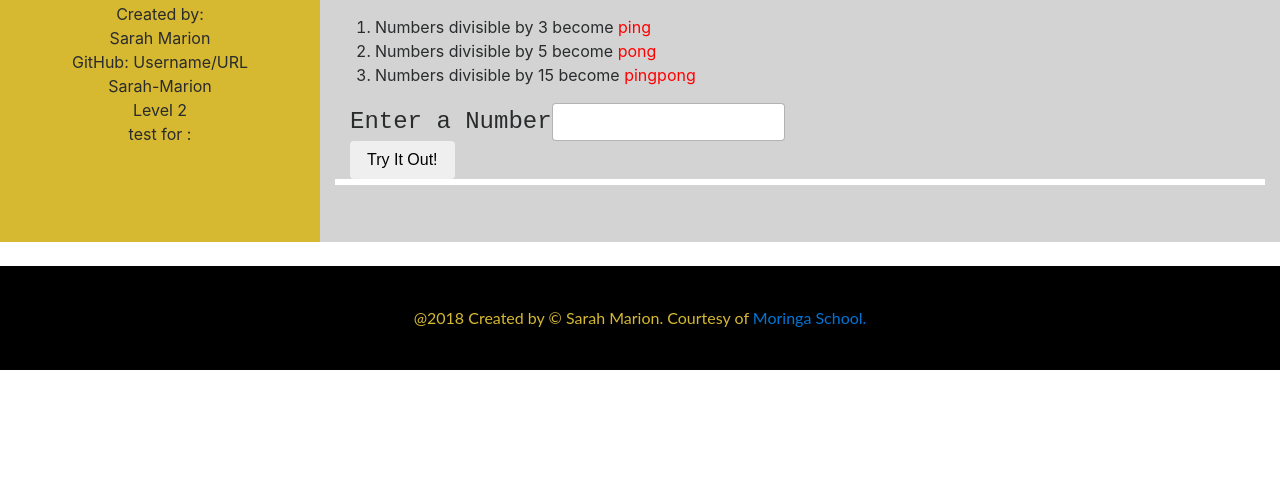
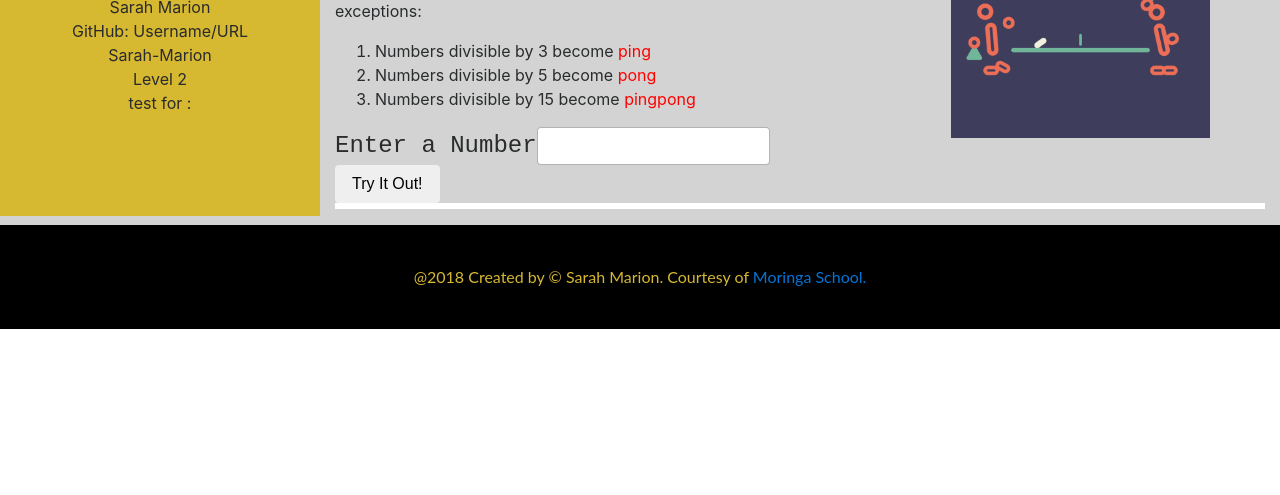
Before and after one commit to Sarah-Marion/Ping-Pong, a plain HTML site: page index.html in a window 1280 px wide. Shown: the part 305-800 px from the top of the page. Drawn offline with nearby package versions, Linux system fonts and the light colour scheme.

Commit message:
Adding a gif image on the description

```diff
--- a/css/styles.css
+++ b/css/styles.css
@@ -32,10 +32,9 @@
 }
 .main1{
   text-align: center;
-  margin-top: 2%;
+  padding-top: 0.5em;
   height: 40vh;
   background-color: #D6B831;
-  padding-top: 1%
 }
 .main1{
   float: left;
@@ -58,6 +57,17 @@
 }
 p {
   font-size: 1em;
+}
+.col-md-6{
+  margin: 0;
+}
+.col-md-5{
+  text-align: center;
+}
+.col-md-5 img{
+  width: 70%;
+  padding-top: 3em;
+  padding-bottom: 3em;
 }
 #result-list {
   background-color: #D6B831;
--- a/index.html
+++ b/index.html
@@ -37,6 +37,8 @@
       </div>
 
       <div class="col-md-9 pp-rules ">
+          <div class="row">
+              <div class="col-md-7">
                 <h3>
                   <b>Let's Play</b>
                 </h3>
@@ -57,7 +59,7 @@
                   </li>
                 </ol>
 
-        <div class="col-md-6 offset">
+
                 <form class="form-inline ping-pong">
                   <div class="form-group">
                     <label for="user-input">Enter a Number</label>
@@ -66,6 +68,12 @@
                   <button type="submit" class="btn btn-default" id="submit">Try It Out!</button>
                 </form>
               </div>
+
+              <div class="col-md-5">
+                <img src="image/main.gif" alt="animated gif">
+              </div>
+
+            </div>
             <div id="result">
               <ul id="result-list">
               </ul>
@@ -73,12 +81,10 @@
       </div>
     </div>
   </div>
-  <br>
-
-  <div class="footer">
+  <footer class="footer">
     <p style="font-family:'lato', serif;">@2018 Created by &#169; Sarah Marion. Courtesy of
       <a href="https://moringaschool.com/">Moringa School.</p>
-  </div>
+  </footer>
   <script src="js/jquery.js"></script>
   <script src="js/scripts.js"></script>
 </body>
```
Lines whose indentation alone changed are shown as unchanged.
